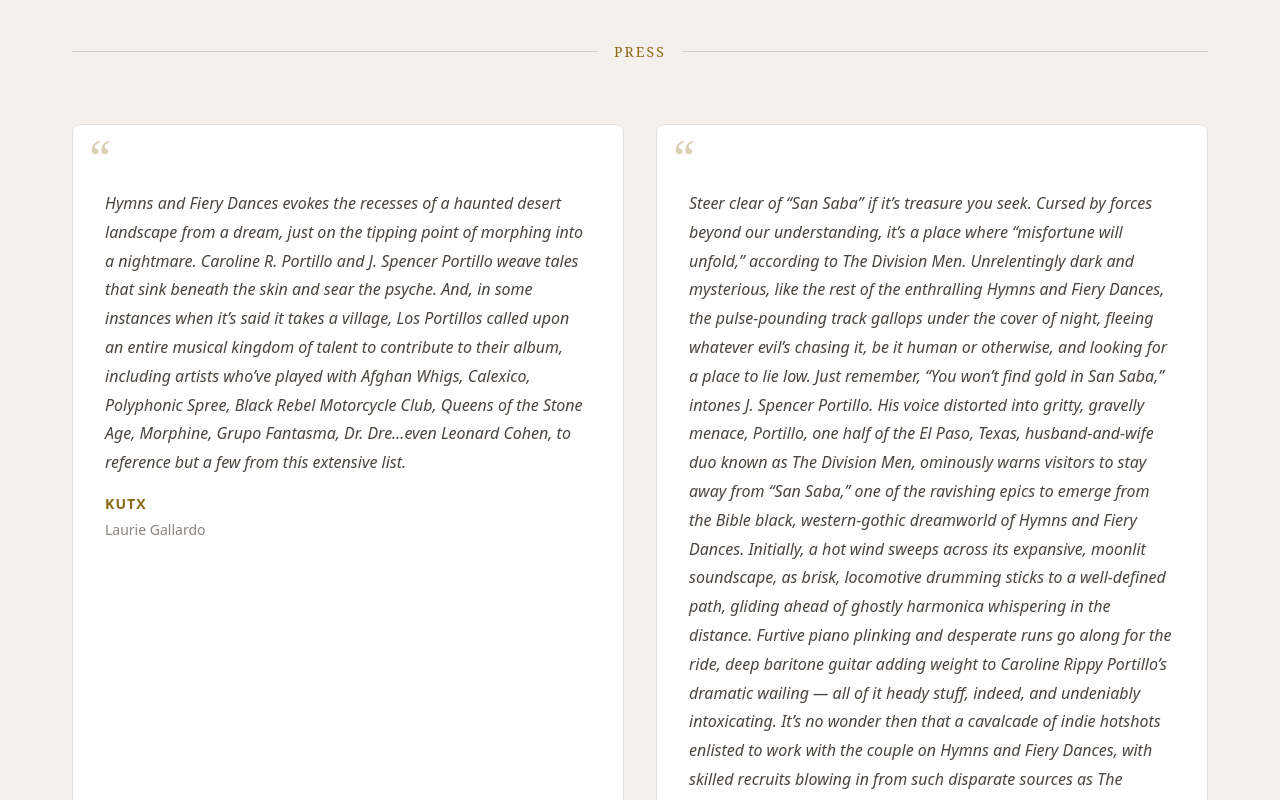
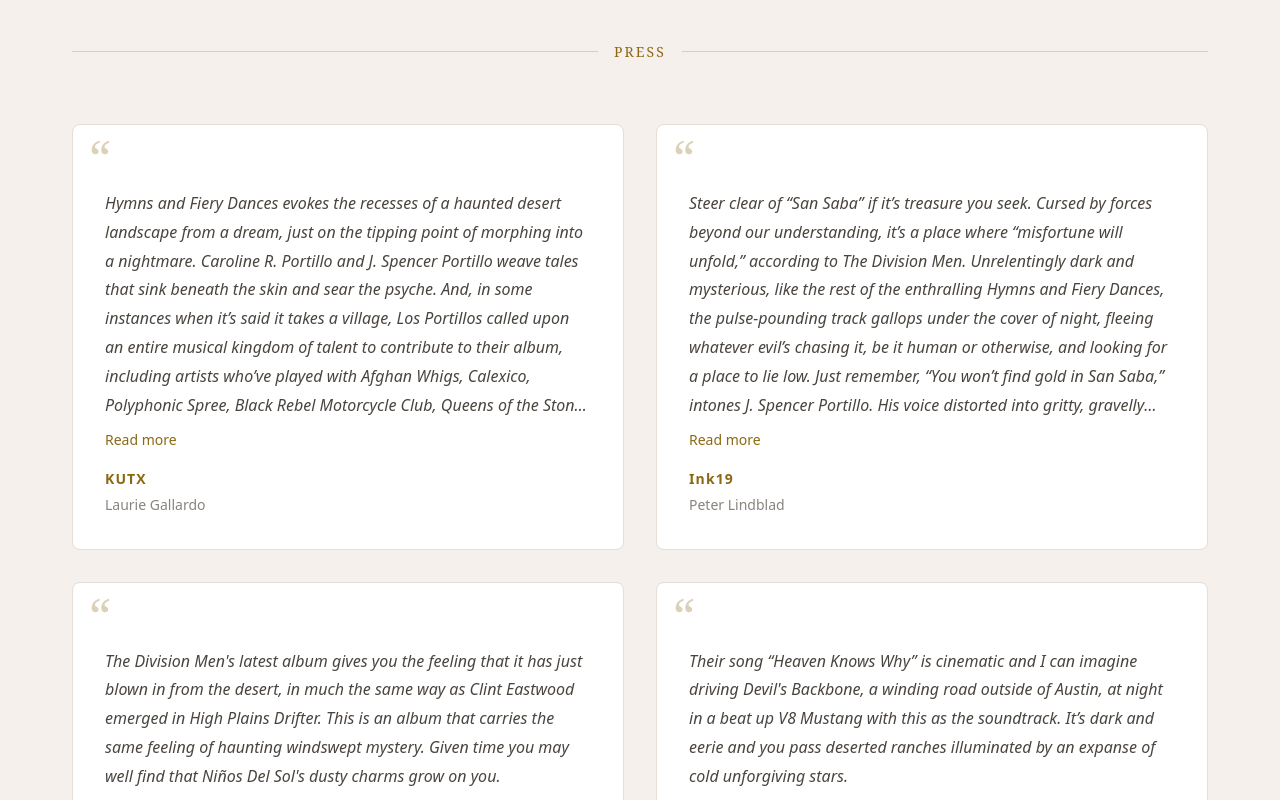
Before and after one commit to bobbysmith/divisionmenband, a React (Vite) app: page / in a window 1280 px wide. Shown: the part 6860-7660 px from the top of the page. Built offline with nearby package versions, Linux system fonts and the light colour scheme.

Commit message:
read more modal for long comments

```diff
--- a/src/components/Reviews/Reviews.module.css
+++ b/src/components/Reviews/Reviews.module.css
@@ -42,7 +42,26 @@
   line-height: var(--leading-relaxed);
   color: var(--color-text-secondary);
   font-style: italic;
+  margin-bottom: var(--space-sm);
+  display: -webkit-box;
+  -webkit-line-clamp: 8;
+  -webkit-box-orient: vertical;
+  overflow: hidden;
+}
+
+.toggle {
+  background: none;
+  border: none;
+  padding: 0;
   margin-bottom: var(--space-md);
+  font-size: var(--text-sm);
+  color: var(--color-accent);
+  cursor: pointer;
+  font-family: inherit;
+}
+
+.toggle:hover {
+  text-decoration: underline;
 }
 
 .attribution {
@@ -64,6 +83,73 @@
   color: var(--color-text-muted);
 }
 
+/* Modal */
+
+.overlay {
+  position: fixed;
+  inset: 0;
+  background: rgba(0, 0, 0, 0.6);
+  display: flex;
+  align-items: center;
+  justify-content: center;
+  z-index: 100;
+  padding: var(--space-lg);
+  animation: fadeIn 0.15s ease;
+}
+
+.modal {
+  position: relative;
+  background: var(--color-bg-card);
+  border: 1px solid var(--color-border);
+  border-radius: var(--border-radius-lg);
+  padding: var(--space-xl);
+  max-width: 600px;
+  width: 100%;
+  max-height: 80vh;
+  overflow-y: auto;
+  animation: slideUp 0.15s ease;
+}
+
+.close {
+  position: absolute;
+  top: var(--space-md);
+  right: var(--space-md);
+  background: none;
+  border: none;
+  font-size: var(--text-lg);
+  color: var(--color-text-muted);
+  cursor: pointer;
+  line-height: 1;
+  padding: var(--space-xs);
+}
+
+.close:hover {
+  color: var(--color-text);
+}
+
+.modalContent {
+  position: relative;
+  padding-top: var(--space-lg);
+}
+
+.modalQuote {
+  font-size: var(--text-base);
+  line-height: var(--leading-relaxed);
+  color: var(--color-text-secondary);
+  font-style: italic;
+  margin-bottom: var(--space-md);
+}
+
+@keyframes fadeIn {
+  from { opacity: 0; }
+  to { opacity: 1; }
+}
+
+@keyframes slideUp {
+  from { transform: translateY(8px); opacity: 0; }
+  to { transform: translateY(0); opacity: 1; }
+}
+
 @media (min-width: 1024px) {
   .grid {
     grid-template-columns: repeat(2, 1fr);
--- a/src/components/Reviews/Reviews.tsx
+++ b/src/components/Reviews/Reviews.tsx
@@ -1,27 +1,97 @@
-import { reviews } from '../../data/reviews';
+import { useEffect, useRef, useState } from 'react';
+import { createPortal } from 'react-dom';
+
+import { type Review, reviews } from '../../data/reviews';
 import SectionHeading from '../SectionHeading/SectionHeading';
 import styles from './Reviews.module.css';
 
+function ReviewCard({ review, onOpen }: { review: Review; onOpen: () => void }) {
+  const [clamped, setClamped] = useState(false);
+  const quoteRef = useRef<HTMLParagraphElement>(null);
+
+  useEffect(() => {
+    if (quoteRef.current) {
+      setClamped(quoteRef.current.scrollHeight > quoteRef.current.clientHeight);
+    }
+  }, []);
+
+  return (
+    <blockquote className={styles.card}>
+      <span className={styles.quoteGlyph} aria-hidden='true'>
+        &ldquo;
+      </span>
+      <p ref={quoteRef} className={styles.quote}>
+        {review.quote}
+      </p>
+      {clamped && (
+        <button className={styles.toggle} onClick={onOpen}>
+          Read more
+        </button>
+      )}
+      <footer className={styles.attribution}>
+        <cite className={styles.publication}>{review.publication}</cite>
+        {review.author && <span className={styles.author}>{review.author}</span>}
+      </footer>
+    </blockquote>
+  );
+}
+
+function ReviewModal({ review, onClose }: { review: Review; onClose: () => void }) {
+  useEffect(() => {
+    const onKey = (e: KeyboardEvent) => {
+      if (e.key === 'Escape') onClose();
+    };
+    document.addEventListener('keydown', onKey);
+    document.body.style.overflow = 'hidden';
+    return () => {
+      document.removeEventListener('keydown', onKey);
+      document.body.style.overflow = '';
+    };
+  }, [onClose]);
+
+  return createPortal(
+    <div className={styles.overlay} onClick={onClose}>
+      <div
+        className={styles.modal}
+        role='dialog'
+        aria-modal='true'
+        onClick={e => e.stopPropagation()}
+      >
+        <button className={styles.close} onClick={onClose} aria-label='Close'>
+          &#x2715;
+        </button>
+        <blockquote className={styles.modalContent}>
+          <span className={styles.quoteGlyph} aria-hidden='true'>
+            &ldquo;
+          </span>
+          <p className={styles.modalQuote}>{review.quote}</p>
+          <footer className={styles.attribution}>
+            <cite className={styles.publication}>{review.publication}</cite>
+            {review.author && <span className={styles.author}>{review.author}</span>}
+          </footer>
+        </blockquote>
+      </div>
+    </div>,
+    document.body,
+  );
+}
+
 export default function Reviews() {
+  const [activeReview, setActiveReview] = useState<Review | null>(null);
+
   return (
+    <>
       <section id='reviews' className={styles.section}>
         <div className='container'>
           <SectionHeading titleKey='reviews.heading' />
           <div className={styles.grid}>
             {reviews.map((review, i) => (
-            <blockquote key={i} className={styles.card}>
-              <span className={styles.quoteGlyph} aria-hidden='true'>
-                &ldquo;
-              </span>
-              <p className={styles.quote}>{review.quote}</p>
-              <footer className={styles.attribution}>
-                <cite className={styles.publication}>{review.publication}</cite>
-                {review.author && <span className={styles.author}>{review.author}</span>}
-              </footer>
-            </blockquote>
+              <ReviewCard key={i} review={review} onOpen={() => setActiveReview(review)} />
             ))}
           </div>
         </div>
       </section>
+      {activeReview && <ReviewModal review={activeReview} onClose={() => setActiveReview(null)} />}
+    </>
   );
 }
```
Lines whose indentation alone changed are shown as unchanged.
